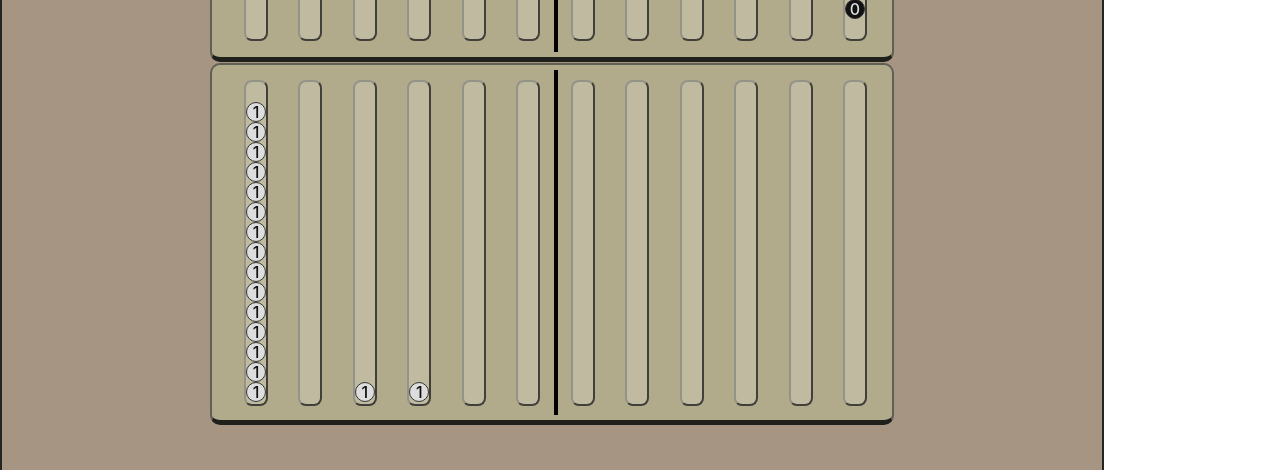
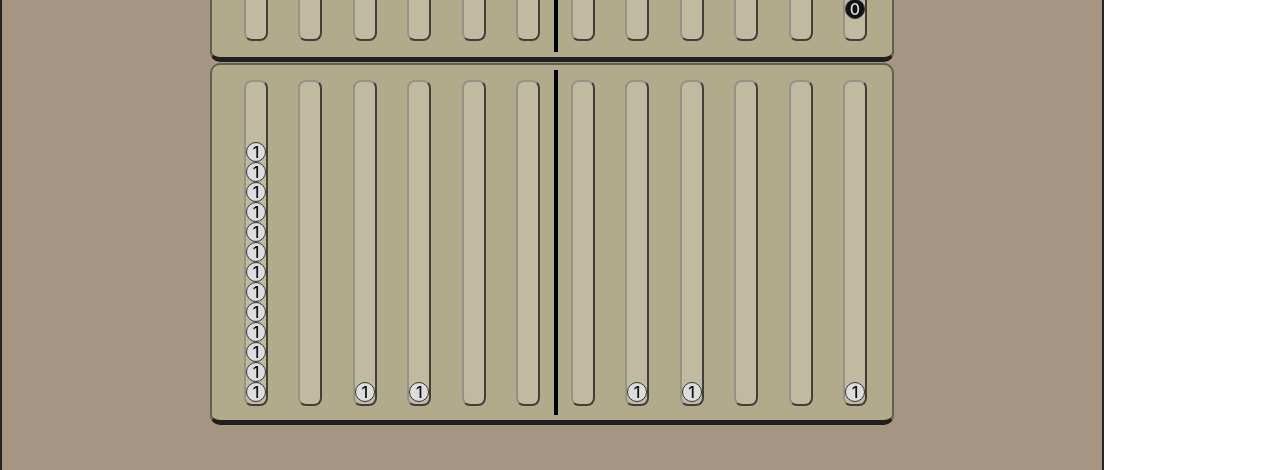
Before and after one commit to Brenar/-backgammon, a React (Create React App) app: page /game in a window 1280 px wide. Shown: the part 322-792 px from the top of the page. Built offline with nearby package versions, Linux system fonts and the light colour scheme.

Commit message:
fix utils

```diff
--- a/src/components/desk-aside/index.js
+++ b/src/components/desk-aside/index.js
@@ -1,7 +1,7 @@
 import React, {useState} from 'react'
 import './style.scss'
 import DeskLine from '../desk-line'
-import handleCheckCheckerCarry from '../../utils'
+import {handleCheckCheckerCarry} from '../../utils'
 
 /* eslint-disable */
 
--- a/src/models/backgammon.js
+++ b/src/models/backgammon.js
@@ -48,30 +48,30 @@
     [],
   ],
   deskForWhite: [
-    [],
-    [],
-    [],
-    [],
-    [],
-    [],
-    [],
-    [],
-    [],
-    [],
-    [],
-    [],
-    [1, 1, 1, 1, 1, 1, 1, 1, 1, 1, 1, 1, 1, 1, 1],
-    [],
-    [1],
-    [1],
-    [],
-    [],
-    [],
-    [],
-    [],
-    [],
-    [],
-    [],
+    [], // 23
+    [], // 22
+    [], // 21
+    [], // 20
+    [], // 19
+    [], // 18
+    [], // 17
+    [], // 16
+    [], // 15
+    [], // 14
+    [], // 13
+    [], // 12
+    [1, 1, 1, 1, 1, 1, 1, 1, 1, 1, 1, 1, 1], // 0
+    [], // 1
+    [1], // 2
+    [1], // 3
+    [], // 4
+    [], // 5
+    [], // 6
+    [1], // 7
+    [1], // 8
+    [], // 9
+    [], // 10
+    [1], // 11
   ],
   points: [3, 2],
   turn: 'white', // or white
--- a/src/utils.js
+++ b/src/utils.js
@@ -1,3 +1,5 @@
+
+
 export const getRandomDices = () => {
   let arr = []
   let copyArr = []
@@ -39,25 +41,23 @@
 }
 
 
-const handleCheckCheckerCarry = (line, setActiveChecker, checkedLineId, points, desk, setActiveLines, turn) => {
+export const handleCheckCheckerCarry = (line, setActiveChecker, checkedLineId, points, viewDesk, setActiveLines, turn) => {
+  const desk = getImageArray(viewDesk)
+  setActiveChecker(checkedLineId)
+  let lines = []
   if (line[0] === 1 && turn === 'white') {
-    setActiveChecker(checkedLineId)
-    let lines = []
     if (points.length === 2) {
-      checkForTwoPoints(points, checkedLineId, desk, lines)
+      checkForTwoPoints(points, checkedLineId, getImageArray(desk), lines)
       setActiveLines(lines)
     }
     if (points.length === 1) {
-      checkForOnePoint(points, checkedLineId, desk, lines)
+      checkForOnePoint(points, checkedLineId, getImageArray(desk), lines)
       setActiveLines(lines)
     }
   } else if(line[0] === 0 && turn === 'black') {
-    setActiveChecker(checkedLineId)
-    let lines = []
     if (points.length === 2) {
-      checkForTwoPoints(points, checkedLineId, desk, lines)
+      checkForTwoPoints(points, checkedLineId, getImageArray(desk), lines)
       setActiveLines(lines)
-      console.log(lines)
     }
   }
 }
@@ -74,17 +74,17 @@
 
 const checkForTwoPoints = (points, checkedLineId, desk, lines) => {
   if ((points[0] + checkedLineId) <= 24) {
-    if (desk[points[0] + checkedLineId - 1].length === 0 || desk[points[0] + checkedLineId - 1][0] === 1)
+    if (desk[getImageCheck(points[0] + checkedLineId - 1)].length === 0 || desk[getImageCheck(points[0] + checkedLineId - 1)][0] === 1)
       lines.push({point: points[0], lineId: points[0] + checkedLineId})
   }
-  if (desk[points[1] + checkedLineId - 1].length === 0 || desk[points[0] + checkedLineId - 1][0] === 1) {
+  if (desk[getImageCheck(points[1] + checkedLineId - 1)].length === 0 || desk[getImageCheck(points[0] + checkedLineId - 1)][0] === 1) {
     if (getMaxLineId(lines) <= 24) {
       lines.push({point: points[1], lineId: points[1] + checkedLineId})
     } else {
       lines.push({point: points[1], lineId: 12 - ((points[1] + checkedLineId) - 24)})
     }
   }
-  if (desk[points[0] + points[1] + checkedLineId - 1].length === 0 && lines.length !== 0 || desk[points[0] + checkedLineId - 1][0] === 1) {
+  if (desk[getImageCheck(points[0] + points[1] + checkedLineId - 1)].length === 0 && lines.length !== 0 || desk[getImageCheck(points[0] + checkedLineId - 1)][0] === 1) {
     if (points[0] + points[1] + checkedLineId <= 24) {
       lines.push({point: points[0] + points[1], lineId: points[0] + points[1] + checkedLineId})
     } else {
@@ -94,11 +94,13 @@
 }
 
 const checkForOnePoint = (points, checkedLineId, desk, lines) => {
+
   if ((points[0] + checkedLineId) <= 24) {
-    if (desk[points[0] + checkedLineId - 1].length === 0 || desk[points[0] + checkedLineId - 1][0] === 1)
+    if (desk[getImageCheck(points[0] + checkedLineId - 1)].length === 0 || desk[getImageCheck(points[0] + checkedLineId - 1)][0] === 1)
       lines.push({point: points[0], lineId: points[0] + checkedLineId})
   }
-
 }
 
-export default handleCheckCheckerCarry
+
+export const getImageArray = array => array.slice(12).concat(array.slice(0, 12).reverse())
+export const getImageCheck = checkId => checkId > 23 ? checkId - 12 : checkId
```
Also changed, not shown: 1 other file (tests, documents, lock files or other folders).
